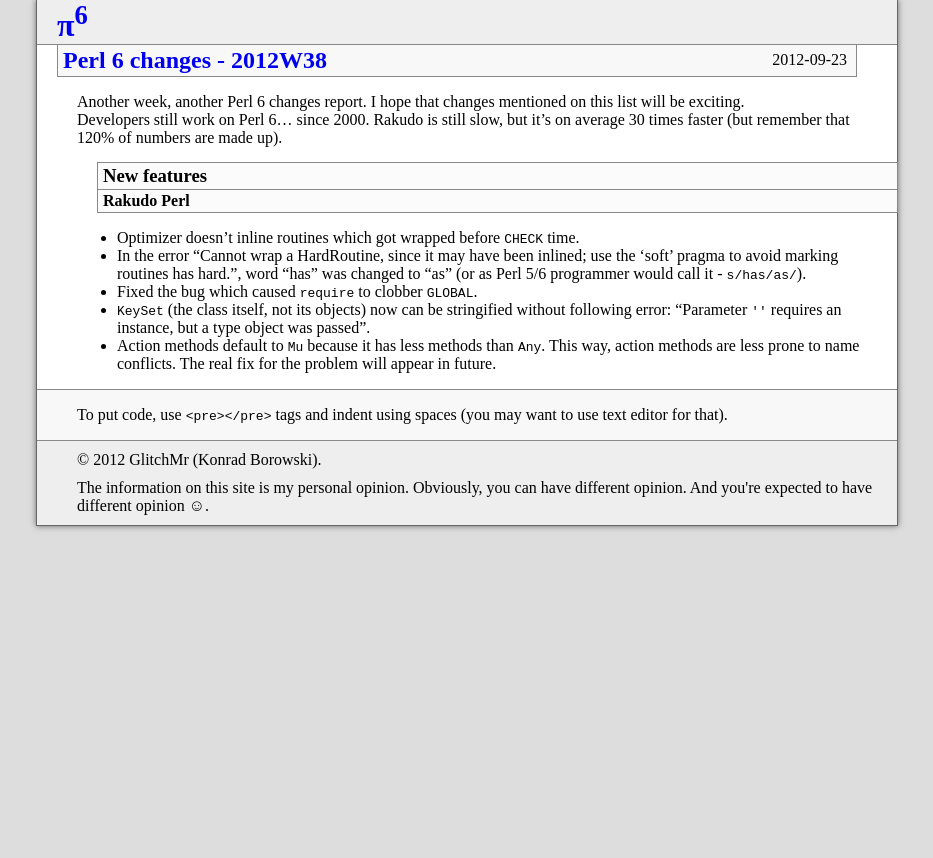
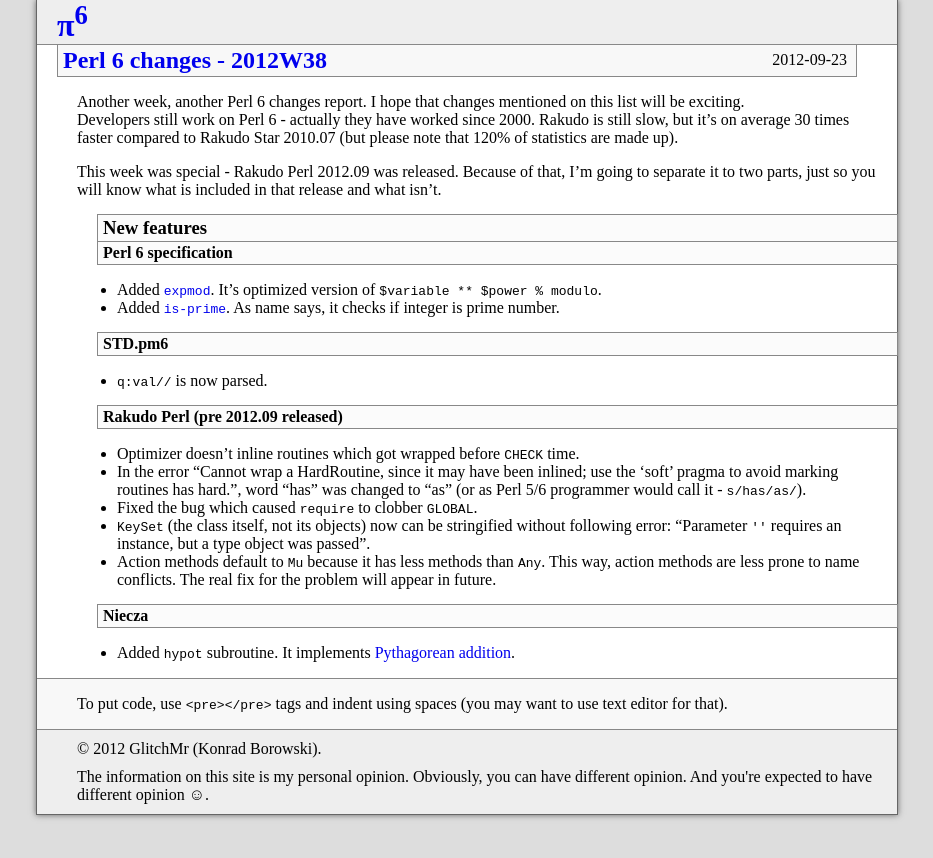
Before and after one commit to KamilaBorowska/old-xfix.github.io, a Jekyll site: the page built from _posts/2012-09-23-perl-6-changes-2012W38.md, in a window 1280 px wide. Shown: the top 858 px of the page, without its empty margins (173-1106 px from the left). Built offline with Jekyll 4.4.1, drawn with Linux system fonts in a browser that asks for light colours; comment, search, counter and statistics services are not loaded.

Commit message:
Add more Perl 6 changes to blog article.
Currently, the changes aren't too exciting compared to previous week,
but we still have three days - who knows what will happen then...
Besides, isn't Rakudo Star release awesome enough - I mean, it brings
newest changes to useful and usable distribution of Perl 6 - you know,
without installing Panda :-).

```diff
--- a/_posts/2012-09-23-perl-6-changes-2012W38.md
+++ b/_posts/2012-09-23-perl-6-changes-2012W38.md
@@ -4,11 +4,25 @@
 ---
 Another week, another Perl 6 changes report. I hope that changes
 mentioned on this list will be exciting. Developers still work on
-Perl 6... since 2000. Rakudo is still slow, but it's on average
-30 times faster (but remember that 120% of numbers are made up).
+Perl 6 - actually they have worked since 2000. Rakudo is still slow,
+but it's on average 30 times faster compared to Rakudo Star 2010.07
+(but please note that 120% of statistics are made up).
+
+This week was special - Rakudo Perl 2012.09 was released. Because of
+that, I'm going to separate it to two parts, just so you will know what
+is included in that release and what isn't.
 
 ### New features
-#### Rakudo Perl
+#### Perl 6 specification
+* Added [`expmod`][expmod]. It's optimized version of
+  `$variable ** $power % modulo`.
+* Added [`is-prime`][is-prime]. As name says, it checks if integer is
+  prime number.
+
+#### STD.pm6
+* `q:val//` is now parsed.
+
+#### Rakudo Perl (pre 2012.09 released)
 * Optimizer doesn't inline routines which got wrapped before `CHECK`
   time.
 * In the error "Cannot wrap a HardRoutine, since it may have been
@@ -22,3 +36,10 @@
 * Action methods default to `Mu` because it has less methods than
   `Any`. This way, action methods are less prone to name conflicts.
   The real fix for the problem will appear in future.
+
+#### Niecza
+* Added `hypot` subroutine. It implements [Pythagorean addition].
+
+[Pythagorean addition]: https://en.wikipedia.org/wiki/Pythagorean_addition "Wikipedia: Pythagorean addition"
+[expmod]: http://doc.perl6.org/type/Int#expmod "Perl 6: The documentation for Int.expmod"
+[is-prime]: http://doc.perl6.org/type/Int#is-prime "Perl 6: The documentation for Int.is-prime"
```
